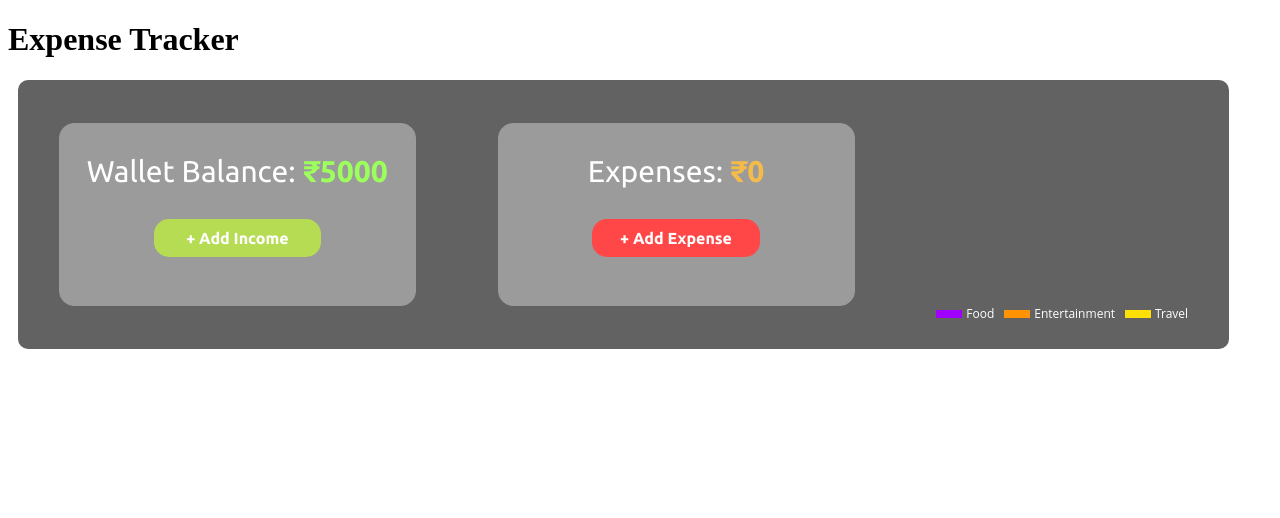
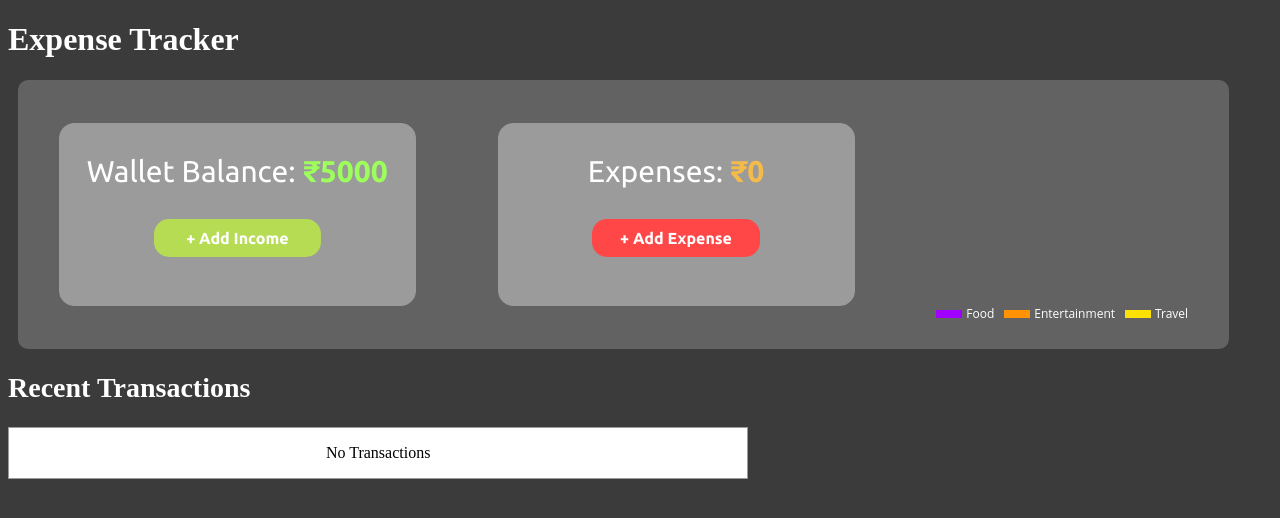
Before and after one commit to Saijanumuri/Expense-Tracker, a React (Create React App) app: page / in a window 1280 px wide. Shown: the top 518 px of the page. Built offline with nearby package versions, Linux system fonts and the light colour scheme.

Commit message:
test commit

```diff
--- a/src/App.js
+++ b/src/App.js
@@ -1,6 +1,7 @@
 import Wallet_balance_display from "./wallet_balance_display";
 import Expense_form from "./Expense_form";
 import ExpenseChart from "./ExpenseChart";
+import Expense_list from "./Expense_list";
 function App() {
   return (<>
     <h1>Expense Tracker</h1>
@@ -9,7 +10,10 @@ function App() {
       <Expense_form/>
       <ExpenseChart/>
 
+
     </div>
+    <h2 style={{fontSize:"28px"}}>Recent Transactions</h2>
+    <Expense_list/>
 
   </>
   );
--- /dev/null
+++ b/src/Expense_list.jsx
@@ -0,0 +1,13 @@
+import React, { useContext } from "react"
+import { UserContext } from "./WalletContext"
+export default function Expense_list() {
+    const { expenses } = useContext(UserContext);
+    console.log(expenses)
+    return (
+        <div className="expenselist">
+            {expenses.length!=0?expenses.map((item)=><><h2 style={{color:"black"}}>{item.title}</h2>
+            <p>{item.price}</p><hr/></>):<p>No Transactions</p>}
+
+        </div>
+    )
+}
--- a/src/index.css
+++ b/src/index.css
@@ -1,3 +1,7 @@
+body{
+  background-color: #3b3b3b;
+  color: white;
+}
 .balancediv {
   background-color: #626262;
   width: 1211px;
@@ -28,3 +32,11 @@
   background-color: #EFEFEF;
   border-radius: 15px;
 }
+.expenselist{
+  width: 738.33px;
+  height: max-content;
+  border: 1px solid #9B9B9B;
+  background-color: #ffffff;
+  color: black;
+  text-align: center;
+}
```
